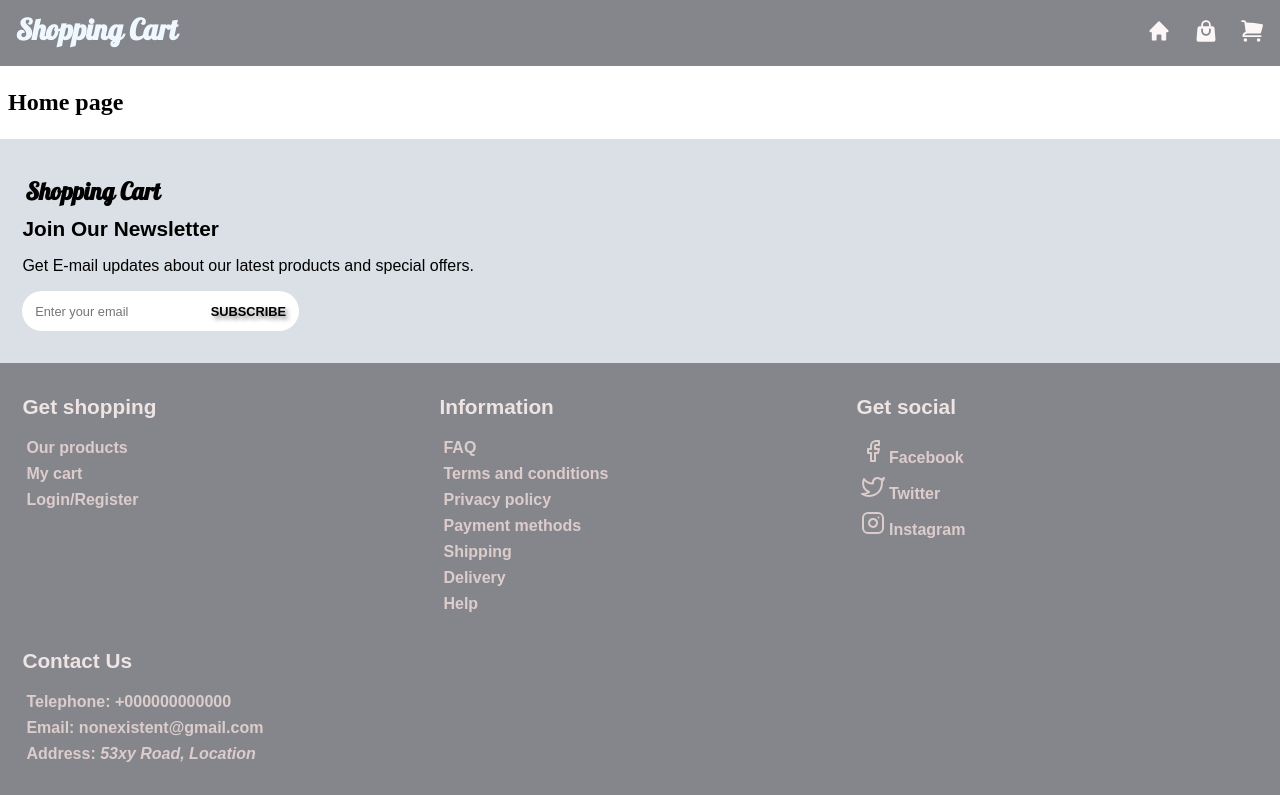
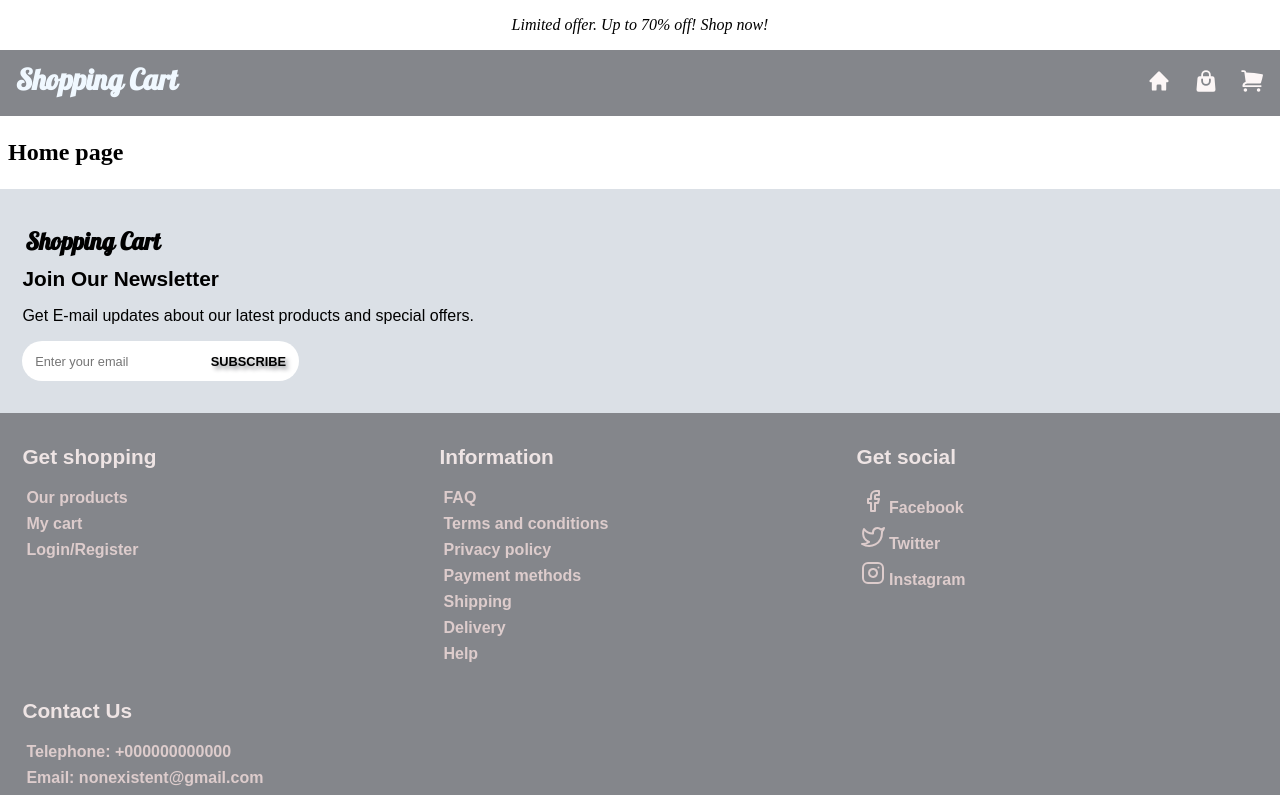
Before and after one commit to Xirlorm/shopping-cart, a React (Vite) app: page / in a window 1280 px wide. Shown: the top 795 px of the page. Built offline with nearby package versions, Linux system fonts and the light colour scheme; no server answers.

Commit message:
Added discount alert above header

```diff
--- a/src/App.tsx
+++ b/src/App.tsx
@@ -5,6 +5,9 @@ import Footer from './components/Footer';
 function App() {
   return (
     <>
+      <p style={{ textAlign: 'center', fontStyle: 'italic', padding: '0' }}>
+        Limited offer. Up to 70% off! Shop now!
+      </p>
       <Header />
       <Outlet />
       <Footer />
```
